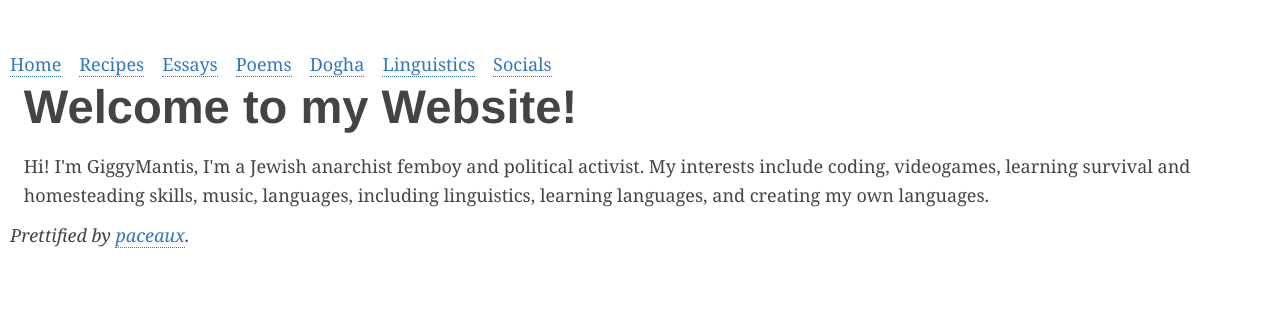
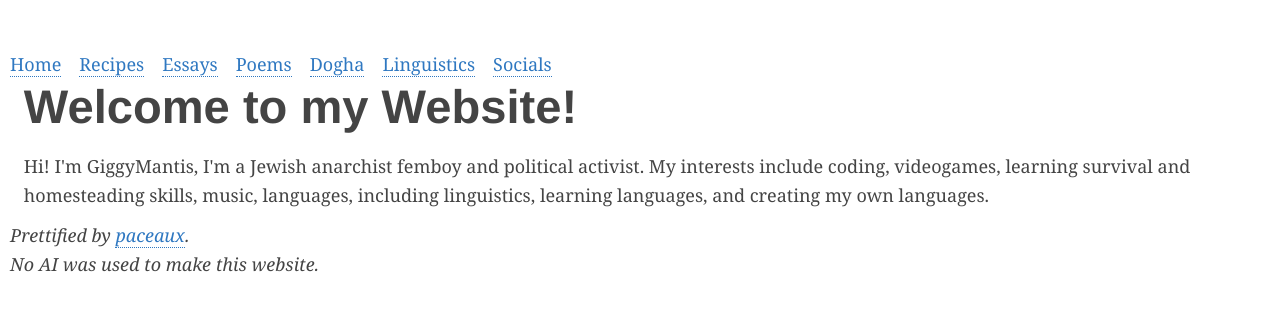
Before and after one commit to GiggyMantis/giggymantis.github.io, a plain HTML site: page index.html in a window 1280 px wide. Drawn offline with nearby package versions, Linux system fonts and the light colour scheme.

Commit message:
added ai disclaimer that i forgot about

```diff
--- a/index.html
+++ b/index.html
@@ -15,5 +15,6 @@
     <h1>Welcome to my Website!</h1>
     <p>Hi! I'm GiggyMantis, I'm a Jewish anarchist femboy and political activist. My interests include coding, videogames, learning survival and homesteading skills, music, languages, including linguistics, learning languages, and creating my own languages.</p>
     <footer><i>Prettified by <a href="https://blog.frankmtaylor.com/">paceaux</a>.</i></footer>
+    <footer><i>No AI was used to make this website.</i></footer>
   </body>
 </html>
```
Also changed, not shown: Dogha/concordance.html (+1 -0 lines), Dogha/voslhemow.html (+1 -0 lines), Linguistics/romance.html (+1 -0 lines).
